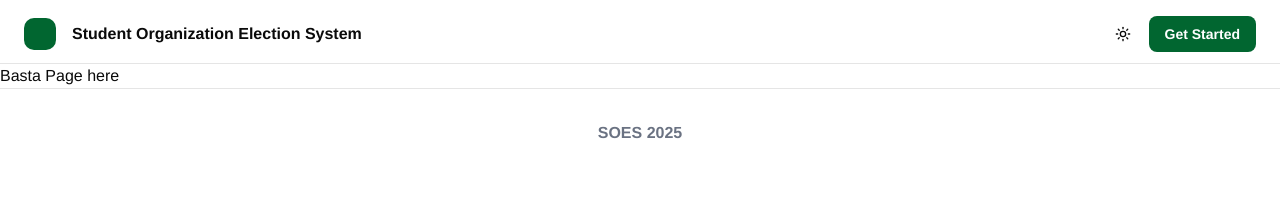
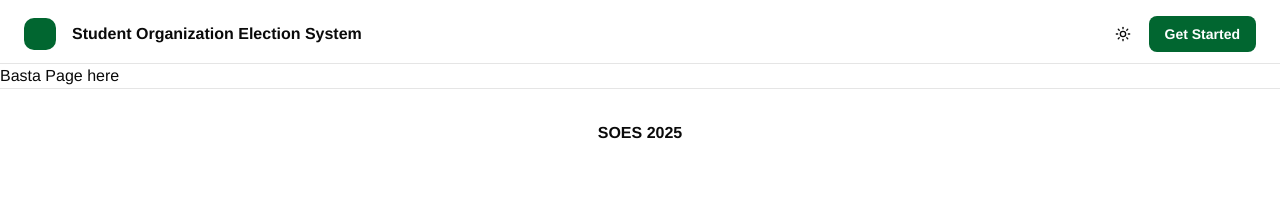
Before and after one commit to CSci-153-Web-Systems-and-Technologies/batch-2025-soes-web, a Next.js app: page / in a window 1280 px wide. Shown: the top 211 px of the page. Built offline with nearby package versions, Linux system fonts and the light colour scheme.

Commit message:
Changed text color for more clarity

```diff
--- a/app/components/LandingPageFooter.tsx
+++ b/app/components/LandingPageFooter.tsx
@@ -4,7 +4,7 @@ const LandingPageFooter = () => {
   return (
     <div className="w-screen h-16 px-48 pt-8 bg- border-t border-border inline-flex flex-col justify-start items-start">
       <div className="self-stretch h-6 relative">
-        <div className="text-center text-gray-500 justify-start font-bold leading-normal">
+        <div className="text-center text-foreground justify-start font-bold leading-normal">
           SOES 2025
         </div>
       </div>
```
